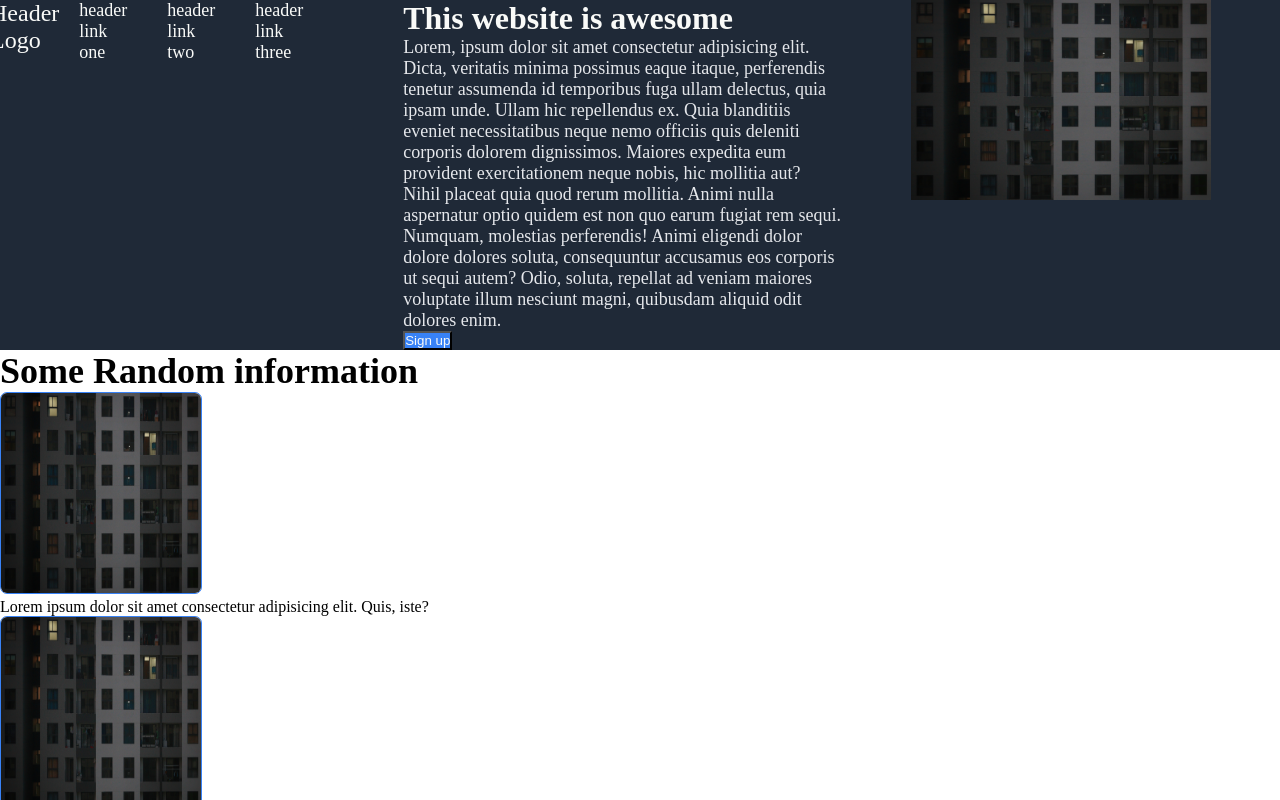
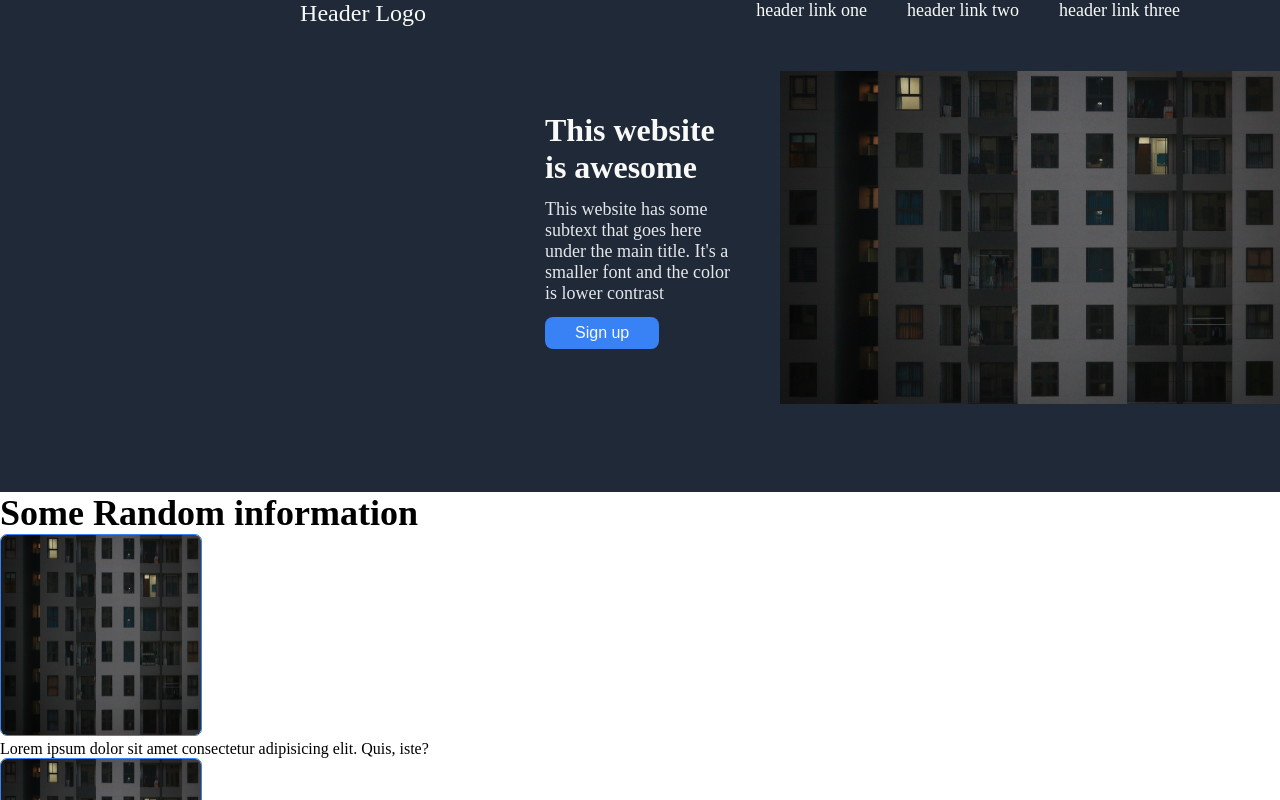
Before and after one commit to emberavenge/landing-page, a plain HTML site: page index.html in a window 1280 px wide. Shown: the top 800 px of the page. Drawn offline with Linux system fonts and the light colour scheme.

Commit message:
Hero section

```diff
--- a/index.html
+++ b/index.html
@@ -10,6 +10,7 @@
 <body>
 
 <div class="top-body">
+                <div class="navbar">
                     <nav>
                         <ul>
                             <li class="logo"><a href="#">Header Logo</a></li>
@@ -18,12 +19,13 @@
                             <li><a href="#">header link three</a></li>
                         </ul>
                     </nav>
+                </div>
 
 
             <div class="hero-section">
-                    <div>
+                    <div class="text">
                         <h1>This website is awesome</h1>
-                        <p>Lorem, ipsum dolor sit amet consectetur adipisicing elit. Dicta, veritatis minima possimus eaque itaque, perferendis tenetur assumenda id temporibus fuga ullam delectus, quia ipsam unde. Ullam hic repellendus ex. Quia blanditiis eveniet necessitatibus neque nemo officiis quis deleniti corporis dolorem dignissimos. Maiores expedita eum provident exercitationem neque nobis, hic mollitia aut? Nihil placeat quia quod rerum mollitia. Animi nulla aspernatur optio quidem est non quo earum fugiat rem sequi. Numquam, molestias perferendis! Animi eligendi dolor dolore dolores soluta, consequuntur accusamus eos corporis ut sequi autem? Odio, soluta, repellat ad veniam maiores voluptate illum nesciunt magni, quibusdam aliquid odit dolores enim.</p>
+                        <p>This website has some subtext that goes here under the main title. It's a smaller font and the color is lower contrast</p>
                         <button>Sign up</button>
                     </div>
                         <div>
--- a/style.css
+++ b/style.css
@@ -6,25 +6,31 @@
 button {
     background-color: #3882f6;
     color: #f9faf8;
+    border: none;
+
 }
 
 nav ul,li,a {
     text-decoration: none;
     list-style: none;
     color: #f9faf8;
+    cursor: pointer;
 }
 
 
 
 .top-body {
-    display: flex;
     background-color: #1f2937;
+
 }
 
 /* NAVBAR */
 
+.navbar {
+    margin-bottom: 40px;
+}
+
 nav {
-    justify-content: space-around;
     margin-right: 90px;
 }
 
@@ -51,6 +57,9 @@ nav li {
 
 .hero-section {
     display: flex;
+    align-items: center;
+    padding-bottom: 80px;
+    text-align: left;
 }
 
 .hero-section > div {
@@ -58,22 +67,55 @@ nav li {
 }
 
 
+.text {
+    justify-content: space-between;
+    align-items: center;
+    margin-left: 500px;
+    margin-bottom: 18px;
+    padding: 45px;
+    width: 100vh;
+}
+
+.text h1 {
+    padding-bottom: 10;
+}
+
+.text p {
+    padding-bottom: 10px;
+}
+
+.text button {
+    padding: 7px 30px;
+    text-align: center;
+    text-decoration: none;
+    display: inline-block;
+    font-size: 16px;
+    border-radius: 8px;
+}
+
+
+
 .hero-section p{
     color: #e5e7eb;
     font-size: 18px;
+    padding-top: 13px;
+    padding-bottom: 13px;
+    text-align: left;
 }
 
+
 .hero-section h1 {
+    display: flex;
     font-size: 48;
     font-weight: bolder;
     font-style: bold;
     color: #f9faf8;
+    text-align: left;
 }
 
+
 .hero-section img {
-    display: flex;
-    flex-direction: column;
-    width: 300px;
+    width: 500px;
 }
 
 /* extra information */
```
Lines whose indentation alone changed are shown as unchanged.
